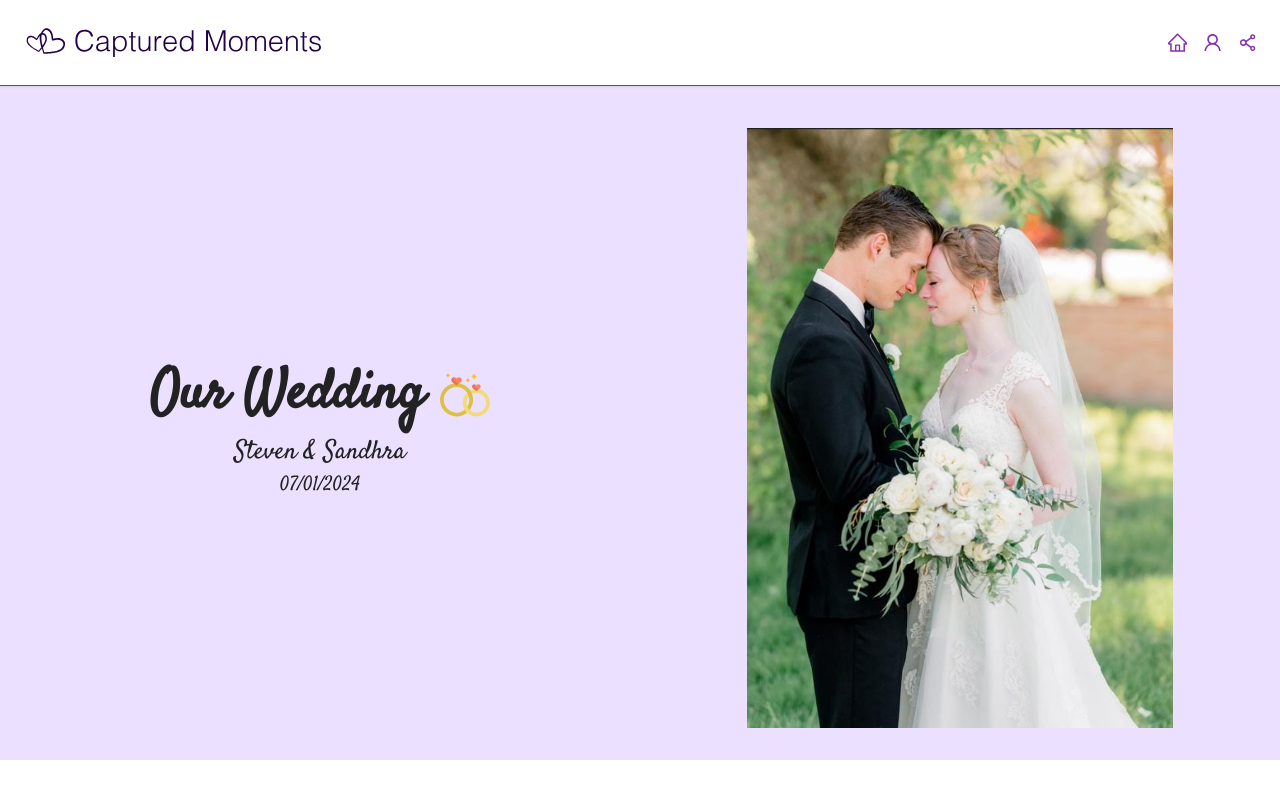
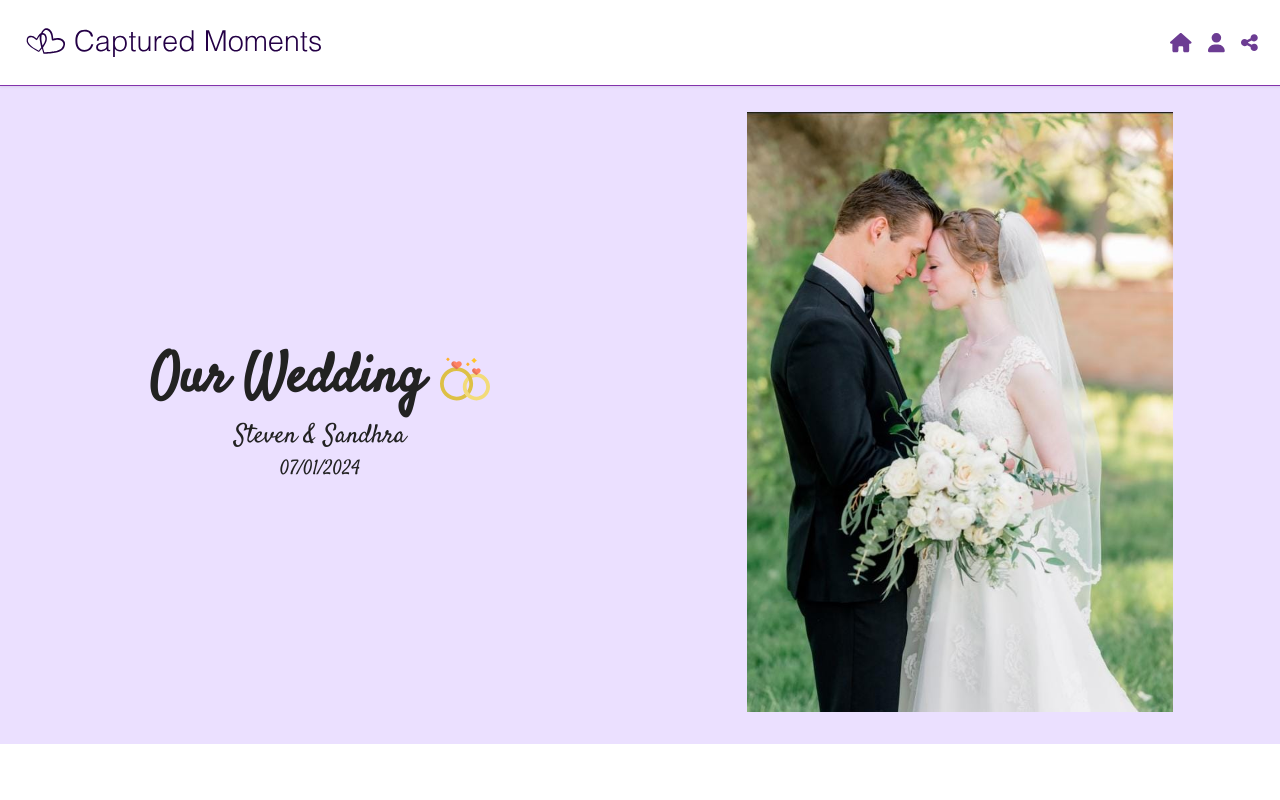
Before and after one commit to steventhomasdev/captured-moments, a React (Create React App) app: page / in a window 1280 px wide. Shown: the top 800 px of the page. Built offline with nearby package versions, Linux system fonts and the light colour scheme.

Commit message:
added icons

```diff
--- a/package.json
+++ b/package.json
@@ -4,10 +4,16 @@
   "private": true,
   "dependencies": {
     "@ant-design/icons": "^5.1.4",
+    "@fortawesome/fontawesome-svg-core": "^6.4.0",
+    "@fortawesome/free-brands-svg-icons": "^6.4.0",
+    "@fortawesome/free-regular-svg-icons": "^6.4.0",
+    "@fortawesome/free-solid-svg-icons": "^6.4.0",
+    "@fortawesome/react-fontawesome": "^0.2.0",
     "@testing-library/jest-dom": "^5.16.5",
     "@testing-library/react": "^13.4.0",
     "@testing-library/user-event": "^13.5.0",
     "antd": "^5.6.3",
+    "babel-plugin-macros": "^3.1.0",
     "react": "^18.2.0",
     "react-dom": "^18.2.0",
     "react-scripts": "5.0.1",
--- a/src/App.js
+++ b/src/App.js
@@ -1,7 +1,13 @@
+import ReactDOM from 'react-dom'
+import { library } from '@fortawesome/fontawesome-svg-core'
+import { fas } from '@fortawesome/free-solid-svg-icons'
+import { faTwitter, faFontAwesome } from '@fortawesome/free-brands-svg-icons'
 import "./App.css"
 import Header from "./components/Header/Header";
 import AlbumCover from "./components/AlbumCover/AlbumCover";
 import Collections from "./components/Collections/Collections";
+
+library.add(fas, faTwitter, faFontAwesome)
 
 function App() {
   return (
--- a/src/components/AlbumCover/albumCover.css
+++ b/src/components/AlbumCover/albumCover.css
@@ -9,7 +9,7 @@
 
 .banner-with-text > div {
     padding: 2rem;
-    padding-top: 8rem;
+    padding-top: 7rem;
     display: flex;
     justify-content: center;
     align-items: center;
--- a/src/components/Header/Header.jsx
+++ b/src/components/Header/Header.jsx
@@ -1,10 +1,6 @@
 import React from "react";
 import "./header.css";
-import {
-  HomeOutlined,
-  UserOutlined,
-  ShareAltOutlined,
-} from "@ant-design/icons";
+import { FontAwesomeIcon } from "@fortawesome/react-fontawesome";
 
 const Header = () => {
   return (
@@ -41,9 +37,15 @@
         </svg>
       </div>
       <div className="header-icons">
-        <HomeOutlined />
-        <UserOutlined />
-        <ShareAltOutlined />
+        <FontAwesomeIcon
+          icon="fa-solid fa-house"
+          style={{ color: "#6c3c93" }}
+        />{" "}
+        <FontAwesomeIcon icon="fa-solid fa-user" style={{ color: "#6c3c93" }} />
+        <FontAwesomeIcon
+          icon="fa-solid fa-share-nodes"
+          style={{ color: "#6c3c93" }}
+        />
       </div>
     </header>
   );
```
Also changed, not shown: 1 other file (tests, documents, lock files or other folders).
